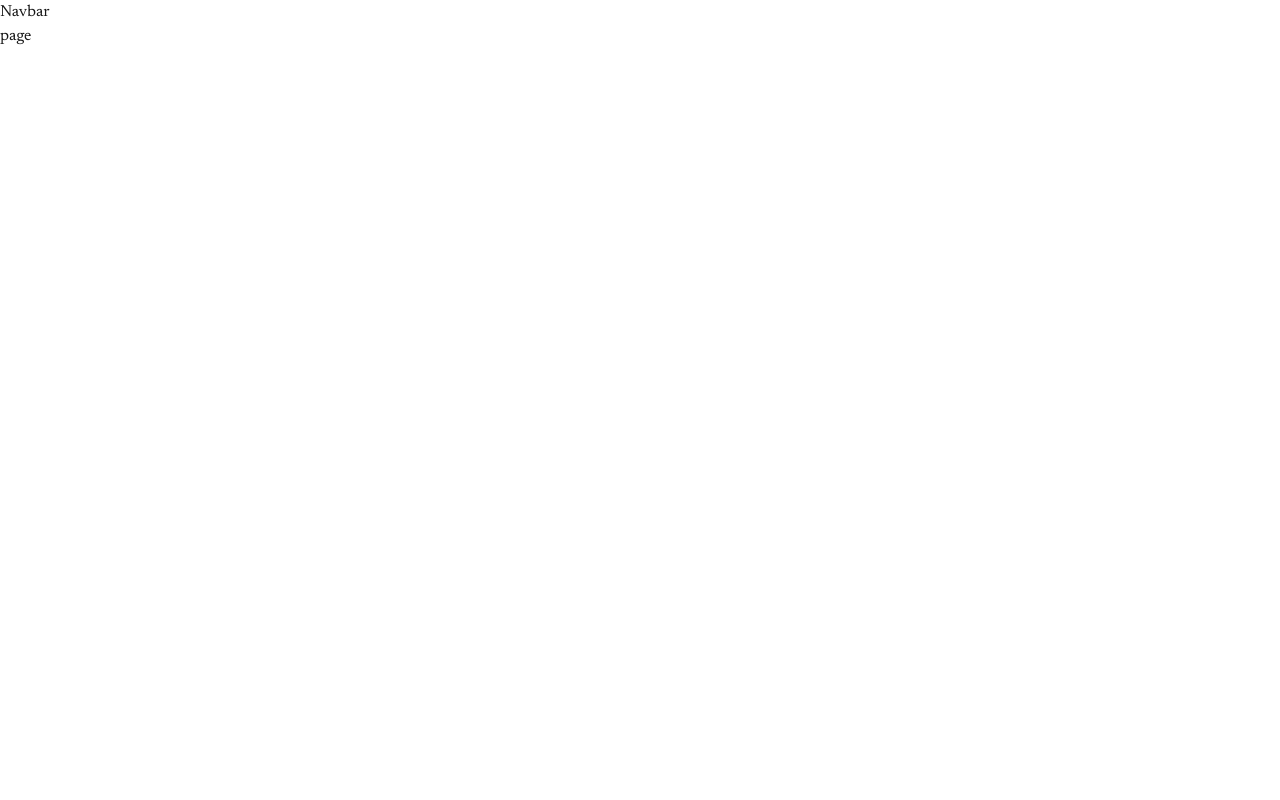
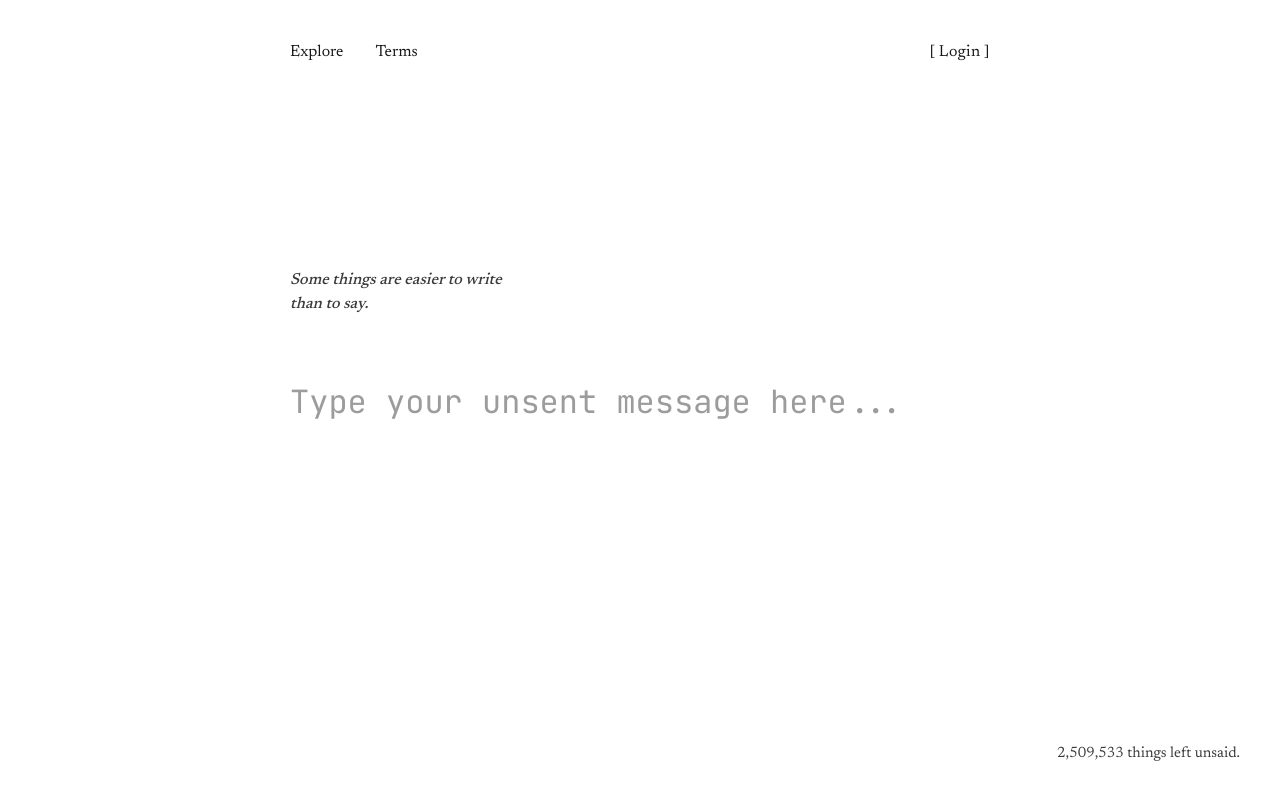
Before and after one commit to byanrkh/unsent.cc, a Next.js app: page / in a window 1280 px wide. Built offline with nearby package versions, Linux system fonts and the light colour scheme.

Commit message:
Hello World

```diff
--- /dev/null
+++ b/app/(root)/(home)/Components/UnsentForm.tsx
@@ -0,0 +1,60 @@
+"use client";
+
+import { useEffect, useRef, useState } from "react";
+import { jetbrainsMono } from "@/libs/Font";
+
+export default function UnsentForm() {
+  const [message, setMessage] = useState("");
+  const inputRef = useRef<HTMLInputElement>(null);
+
+  const hasWord = message.trim().length > 0;
+
+  useEffect(() => {
+    // Autofocus cuma di layar besar, biar keyboard mobile
+    // nggak nongol tiba-tiba dan geser scroll.
+    if (window.matchMedia("(min-width: 641px)").matches) {
+      inputRef.current?.focus({ preventScroll: true });
+    }
+  }, []);
+
+  function handleContinue() {
+    if (!hasWord) return;
+    // TODO: sambungin ke step berikutnya di flow
+  }
+
+  return (
+    <div className="w-full min-w-0">
+      <div className="flex min-w-0 min-h-[44px] items-center sm:min-h-[56px]">
+        <input
+          ref={inputRef}
+          type="text"
+          placeholder="Type your unsent message here..."
+          autoComplete="off"
+          autoCapitalize="off"
+          spellCheck={false}
+          maxLength={600}
+          value={message}
+          onChange={(e) => setMessage(e.target.value)}
+          className={`${jetbrainsMono.className} min-w-0 w-full flex-1 bg-transparent py-1.5 text-[15px] font-light text-[#171717] outline-none placeholder:text-[#9c9c9c] [caret-shape:bar] caret-[#171717] sm:text-[20px] md:text-[26px] lg:text-[32px]`}
+        />
+      </div>
+
+      <div className="mt-2.5 flex h-[50px] items-center sm:mt-4 sm:h-[60px]">
+        <button
+          type="button"
+          onClick={handleContinue}
+          className={`group inline-flex items-center gap-2 text-[15px] tracking-wide text-[#171717] transition-all duration-300 ease-[cubic-bezier(0.22,0.61,0.36,1)] hover:opacity-60 sm:text-[17px] ${
+            hasWord
+              ? "pointer-events-auto translate-y-0 opacity-100"
+              : "pointer-events-none translate-y-2 opacity-0"
+          }`}
+        >
+          Continue
+          <span className="inline-block transition-transform duration-200 group-hover:translate-x-1">
+            →
+          </span>
+        </button>
+      </div>
+    </div>
+  );
+}
--- a/app/(root)/(home)/page.tsx
+++ b/app/(root)/(home)/page.tsx
@@ -1,5 +1,28 @@
-import React from "react";
+import UnsentForm from "./Components/UnsentForm";
+
+const THINGS_LEFT_UNSAID = 2_509_533;
 
 export default function page() {
-  return <div>page</div>;
+  return (
+    <div className="flex flex-1 flex-col">
+      <main className="flex flex-1 items-center px-6 sm:px-10">
+        <div className="mx-auto w-full max-w-[700px] pb-[6vh]">
+          <p className="mb-10 max-w-[230px] text-base italic text-[#3a3a3a] sm:mb-14 font-medium">
+            Some things are easier to write
+            <br />
+            than to say.
+          </p>
+
+          <UnsentForm />
+        </div>
+      </main>
+
+      <footer className="px-6 pb-8 pt-5 text-center text-xs text-[#3a3a3a] sm:px-10 sm:pb-9 sm:text-right sm:text-[15px]">
+        <span className="tabular-nums">
+          {THINGS_LEFT_UNSAID.toLocaleString("en-US")}
+        </span>{" "}
+        things left unsaid.
+      </footer>
+    </div>
+  );
 }
--- a/components/Navbar.tsx
+++ b/components/Navbar.tsx
@@ -1,5 +1,30 @@
-import React from "react";
+import Link from "next/link";
 
 export default function Navbar() {
-  return <div>Navbar</div>;
+  return (
+    <nav className="w-full px-6 pt-8 pb-8 sm:px-10 sm:pt-10 sm:pb-9">
+      <div className="mx-auto flex max-w-[700px] items-center justify-between text-sm sm:text-base">
+        <div className="flex items-center gap-5 sm:gap-8">
+          <Link
+            href="/explore"
+            className="text-[#171717] transition-opacity hover:opacity-55"
+          >
+            Explore
+          </Link>
+          <Link
+            href="/terms"
+            className="text-[#171717] transition-opacity hover:opacity-55"
+          >
+            Terms
+          </Link>
+        </div>
+        <Link
+          href="/login"
+          className="tracking-wide text-[#171717] transition-opacity hover:opacity-55"
+        >
+          [ Login ]
+        </Link>
+      </div>
+    </nav>
+  );
 }
```
